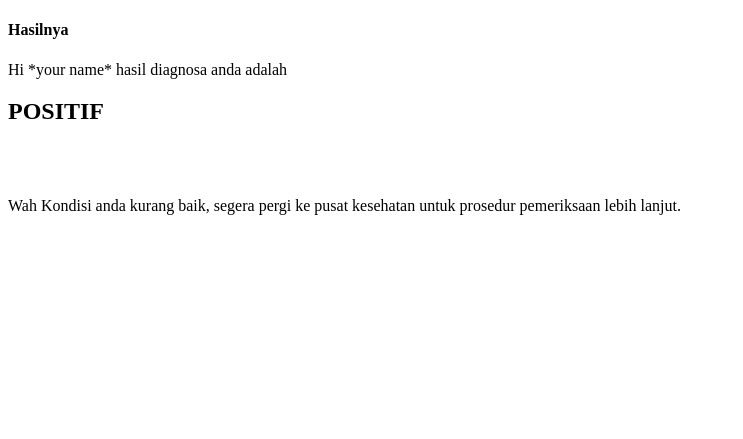
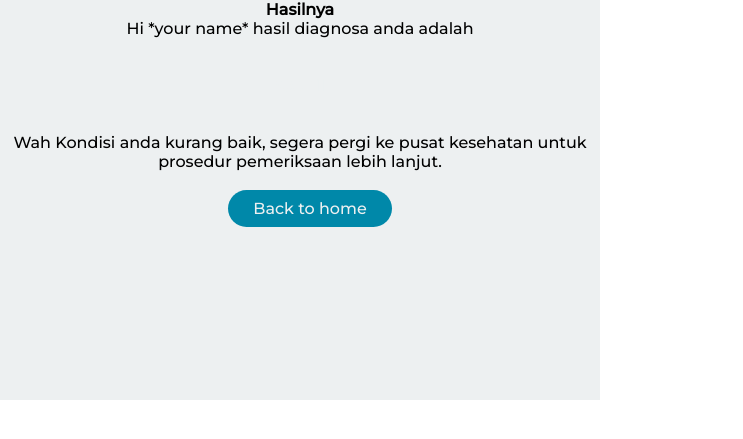
Before and after one commit to fahmi-nugroho/Proyek-Capstone-CSD-101, a Python web app: template Templates/result-pos.html in a window 1280 px wide. Shown: the top 439 px of the page, without its empty margins (0-743 px from the left). Run offline with Jinja, Linux system fonts and the light colour scheme; the template is opened without the code that fills it, so the values that code supplies are empty.

Commit message:
adding style in result file

```diff
--- a/Templates/result-pos.html
+++ b/Templates/result-pos.html
@@ -6,17 +6,21 @@
     <meta http-equiv="X-UA-Compatible" content="IE=edge">
     <meta name="viewport" content="width=device-width, initial-scale=1.0">
     <title>Result</title>
+    <link rel="stylesheet" href="style.css">
 </head>
 
 <body>
     <div class="results">
         <h4>Hasilnya</h4>
         <p>Hi *your name* hasil diagnosa anda adalah</p>
-
+        <br>
+        <br>
         <h2>POSITIF</h2>
         <br>
         <br>
         <p> Wah Kondisi anda kurang baik, segera pergi ke pusat kesehatan untuk prosedur pemeriksaan lebih lanjut. </p>
+        <br>
+        <button>Back to home</button>
     </div>
 </body>
 
--- a/Templates/style.css
+++ b/Templates/style.css
@@ -131,3 +131,11 @@
   display: flex;
   justify-content: space-between;
 }
+
+.results {
+  background-color: #edf0f1;
+  width: 600px;
+  height: 400px;
+  text-align: center;
+  position: inline-block;
+}
```
